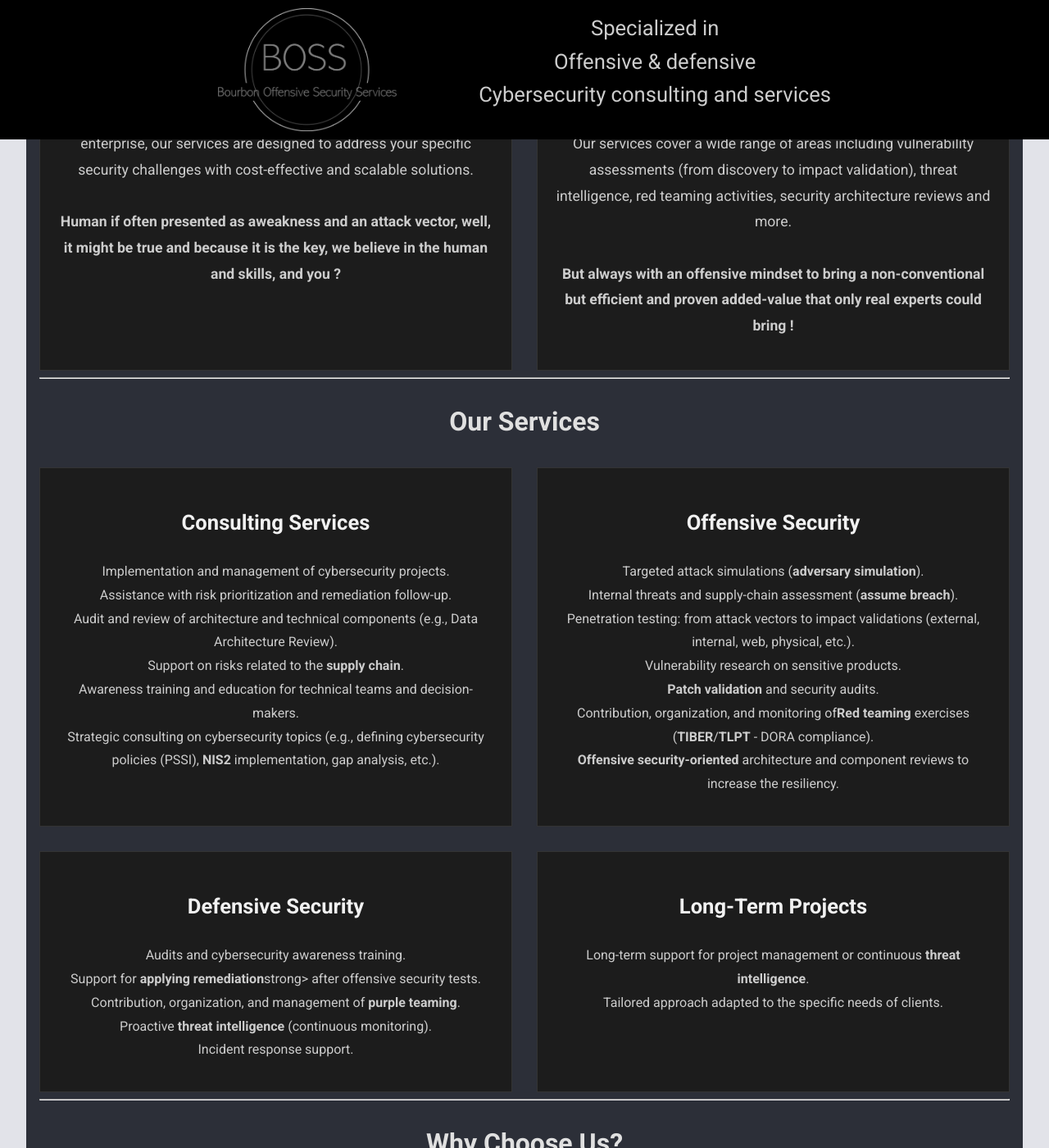
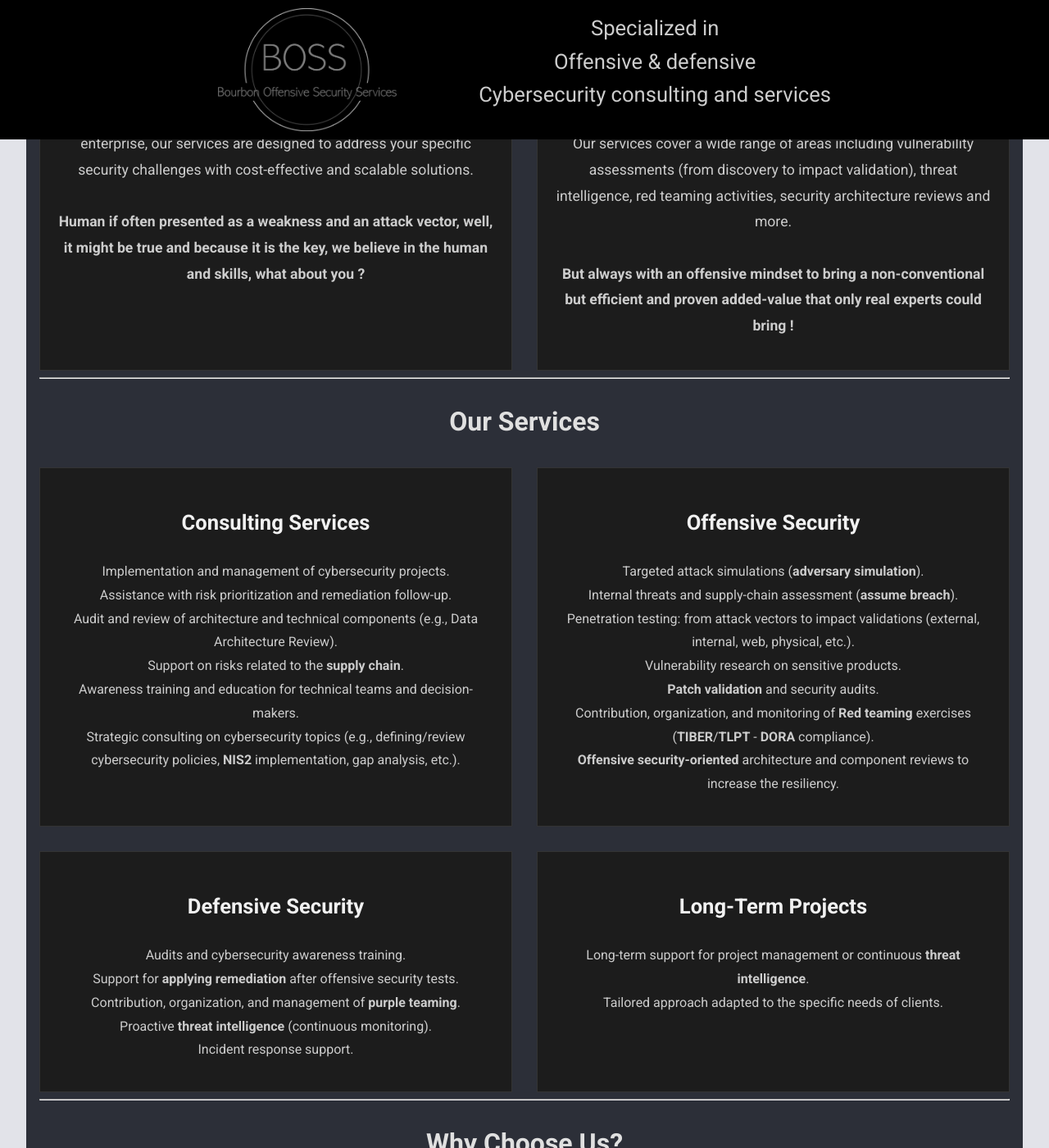
Before and after one commit to kmkz/BOSS.github.io, a Jekyll site: the page built from index.md, in a window 1280 px wide and 1400 px high, scrolled down 661 px. Shown: the whole window at 82% size. Built offline with Jekyll 4.4.1, drawn with Linux system fonts in a browser that asks for light colours.

Commit message:
Update index.md
fix issues / typos

```diff
--- a/index.md
+++ b/index.md
@@ -19,7 +19,7 @@ title: "Bourbon Offensive Security Services (BOSS)"
     <h3 style="color: #f1f1f1;">Our Mission</h3>
     <p style="line-height: 1.8; font-size: 1.1em;">We propose a comprehensive, realistic and actionnable cybersecurity services tailored to each client's needs.
       <br>Whether you're a small business, a government agency or a large enterprise, our services are designed to address your specific security challenges with cost-effective and scalable solutions.
-      <br><br><strong> Human if often presented as aweakness and an attack vector, well, it might be true and because it is the key, we believe in the human and skills, and you ?</strong></p>
+      <br><br><strong> Human if often presented as a weakness and an attack vector, well, it might be true and because it is the key, we believe in the human and skills, what about you ?</strong></p>
   </div>
 
   <div style="border: 1px solid #333; padding: 20px; background-color: #1c1c1c; color: #fff; text-align: center;">
@@ -43,7 +43,7 @@ title: "Bourbon Offensive Security Services (BOSS)"
       Audit and review of architecture and technical components (e.g., Data Architecture Review).<br>
       Support on risks related to the <strong>supply chain</strong>.<br>
       Awareness training and education for technical teams and decision-makers.<br>
-      Strategic consulting on cybersecurity topics (e.g., defining cybersecurity policies (PSSI), <strong>NIS2</strong> implementation, gap analysis, etc.).
+      Strategic consulting on cybersecurity topics (e.g., defining/review cybersecurity policies, <strong>NIS2</strong> implementation, gap analysis, etc.).
     </p>
   </div>
 
@@ -53,7 +53,7 @@ title: "Bourbon Offensive Security Services (BOSS)"
       Targeted attack simulations (<strong>adversary simulation</strong>).<br>Internal threats and supply-chain assessment (<strong>assume breach</strong>).<br>Penetration testing: from attack vectors to impact validations (external, internal, web, physical, etc.).<br>
       Vulnerability research on sensitive products.<br>
       <strong>Patch validation</strong> and security audits.<br>
-      Contribution, organization, and monitoring of<strong>Red teaming</strong> exercises (<strong>TIBER</strong>/<strong>TLPT</strong> - DORA compliance).<br>
+      Contribution, organization, and monitoring of <strong>Red teaming</strong> exercises (<strong>TIBER</strong>/<strong>TLPT</strong> - <strong>DORA</strong> compliance).<br>
       <strong>Offensive security-oriented</strong> architecture and component reviews to increase the resiliency.
     </p>
   </div>
@@ -62,7 +62,7 @@ title: "Bourbon Offensive Security Services (BOSS)"
     <h3 style="color: #f1f1f1;">Defensive Security</h3>
     <p style="line-height: 1.8;">
       Audits and cybersecurity awareness training.<br>
-      Support for <strong>applying remediation</strong>strong> after offensive security tests.<br>
+      Support for <strong>applying remediation</strong> after offensive security tests.<br>
       Contribution, organization, and management of <strong>purple teaming</strong>.<br>
       Proactive <strong>threat intelligence</strong> (continuous monitoring).<br>
       Incident response support.
```
